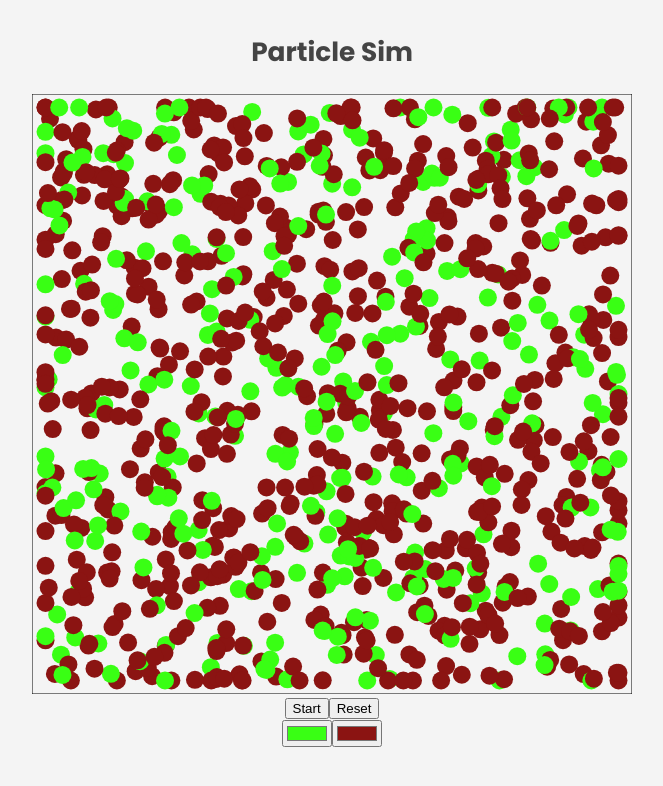
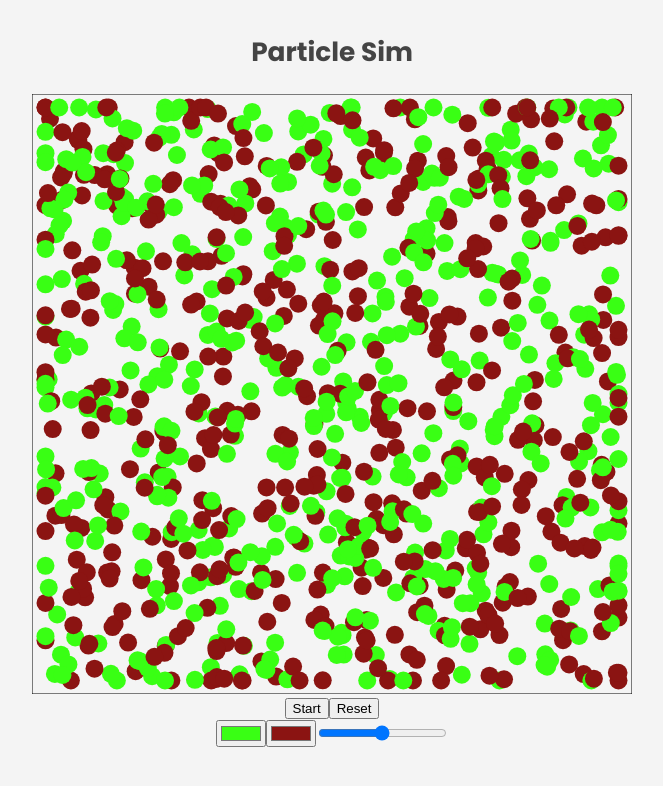
Before and after one commit to JBreidfjord/particle-sim, a React (Create React App) app: page / in a window 1280 px wide. Shown: the top 786 px of the page, without its empty margins (308-971 px from the left). Built offline with nearby package versions, Linux system fonts and the light colour scheme.

Commit message:
Add color probability slider

```diff
--- a/src/Simulation.js
+++ b/src/Simulation.js
@@ -39,6 +39,7 @@ export default function Simulation() {
   const canvasRef = useRef(null);
   const [leftColor, setLeftColor] = useState("#39FF14");
   const [rightColor, setRightColor] = useState("#8B1412");
+  const [colorProbability, setColorProbability] = useState(0.5);
 
   // Handle canvas rendering
   useEffect(() => {
@@ -75,7 +76,7 @@ export default function Simulation() {
           particle.x * canvas.width,
           canvas.height - particle.y * canvas.height,
           particle.r * canvas.height,
-          Math.random() < 0.3 ? leftColor : rightColor
+          Math.random() < colorProbability ? leftColor : rightColor
           // "rgba(0,0,0,0.5)"
         );
       });
@@ -83,7 +84,7 @@ export default function Simulation() {
 
     let requestId = requestAnimationFrame(render);
     return () => cancelAnimationFrame(requestId);
-  }, [particles, leftColor, rightColor]);
+  }, [particles, leftColor, rightColor, colorProbability]);
 
   // Handle running simulation
   const fps = 960;
@@ -129,6 +130,14 @@ export default function Simulation() {
       <div className="color-picker">
         <input type="color" value={leftColor} onChange={(e) => setLeftColor(e.target.value)} />
         <input type="color" value={rightColor} onChange={(e) => setRightColor(e.target.value)} />
+        <input
+          type="range"
+          min="0"
+          max="1"
+          step="0.01"
+          value={colorProbability}
+          onChange={(e) => setColorProbability(e.target.value)}
+        />
       </div>
     </div>
   );
```
